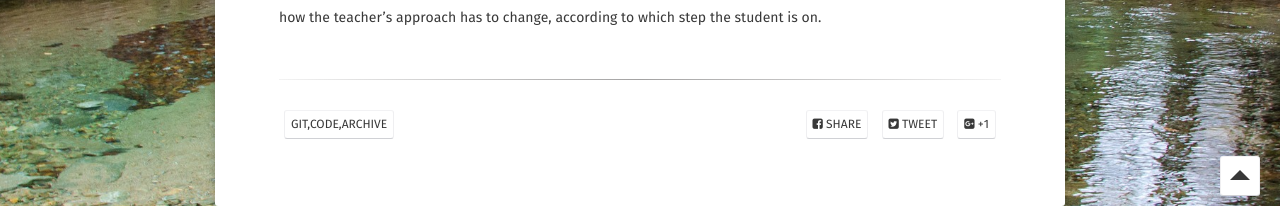
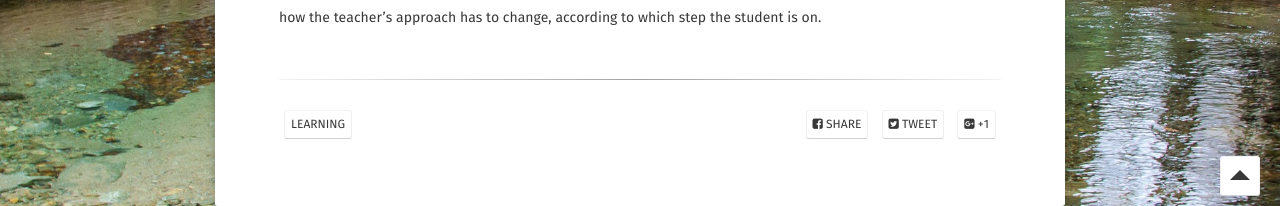
Before and after one commit to walkingriver/walkingriver.github.io, a Jekyll site: the page built from _posts/2019-04-02-how-we-learn.md, in a window 1280 px wide and 900 px high, scrolled down 1528 px. Shown: the part 694-900 px from the top of the window. Built offline with Jekyll 4.4.1, drawn with Linux system fonts in a browser that asks for light colours; some web fonts are replaced.

Commit message:
Update tags

```diff
--- a/_posts/2019-04-02-how-we-learn.md
+++ b/_posts/2019-04-02-how-we-learn.md
@@ -4,7 +4,7 @@ title: How We Learn
 date: '2019-04-02T10:56:00.001-04:00'
 author: Michael Callaghan
 thumbnail: https://walkingriver.com/assets/img/baby-tn.jpg
-tags: git,code,archive
+tags: learning
 feature: assets/img/baby-tn.jpg
 cover_image: https://walkingriver.com/assets/img/baby.jpg
 canonical_url: https://walkingriver.com/how-we-learn/
```
